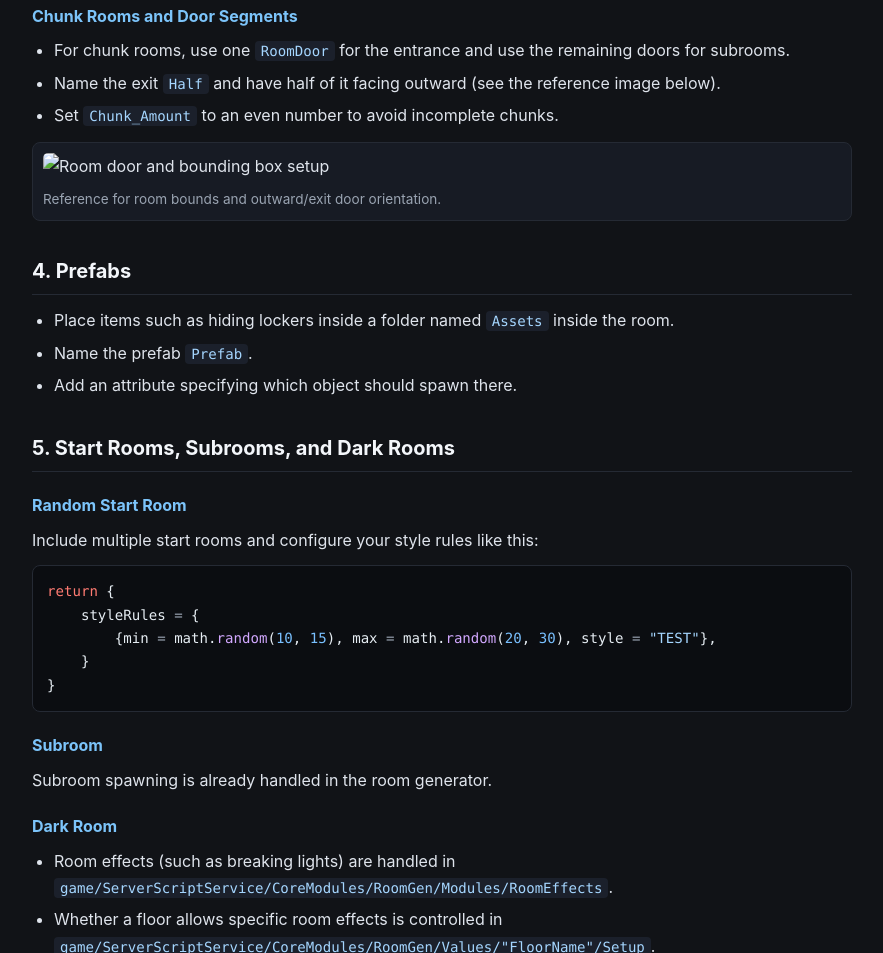
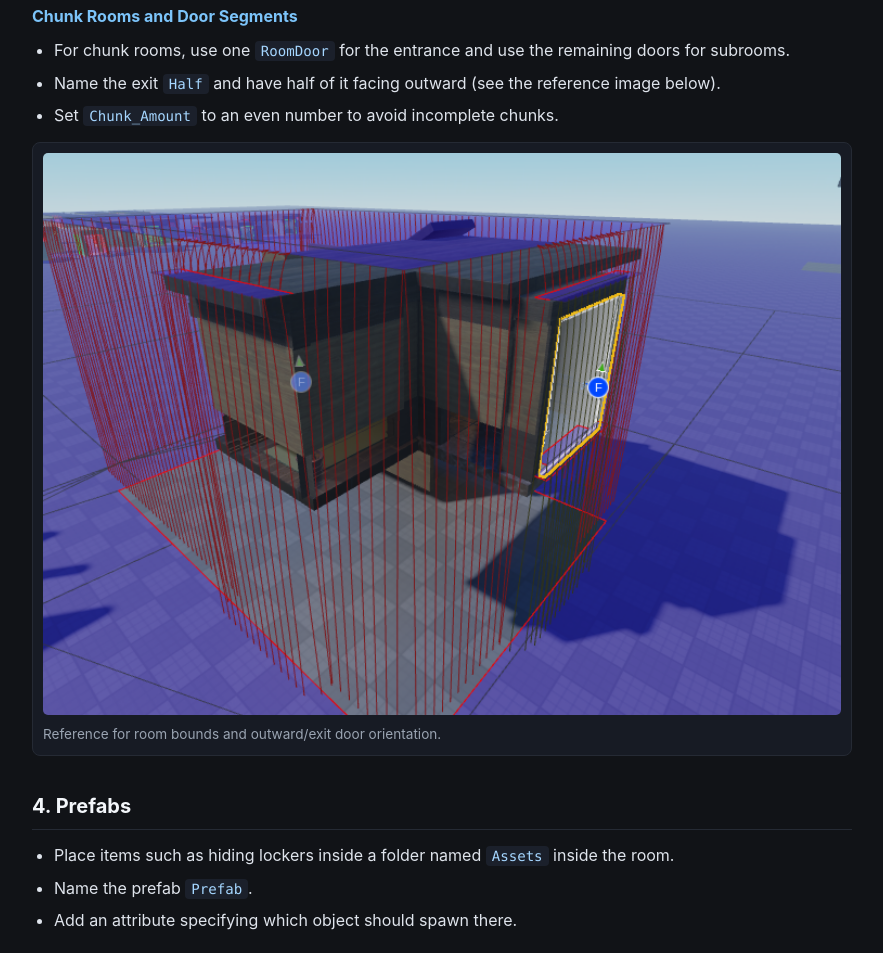
Before and after one commit to weradof/exodus.github.io, a plain HTML site: page index.html in a window 1280 px wide. Shown: the part 1085-2038 px from the top of the page, without its empty margins (198-1081 px from the left). Drawn offline with Linux system fonts and the light colour scheme.

Commit message:
Update image source in index.html

```diff
--- a/index.html
+++ b/index.html
@@ -191,7 +191,7 @@
     </ul>
 
     <figure class="shot">
-      <img src="image_14d7a9.jpg" alt="Room door and bounding box setup" />
+      <img src="Screenshot_20261119_195019.png" alt="Room door and bounding box setup" />
       <figcaption>Reference for room bounds and outward/exit door orientation.</figcaption>
     </figure>
 
```
